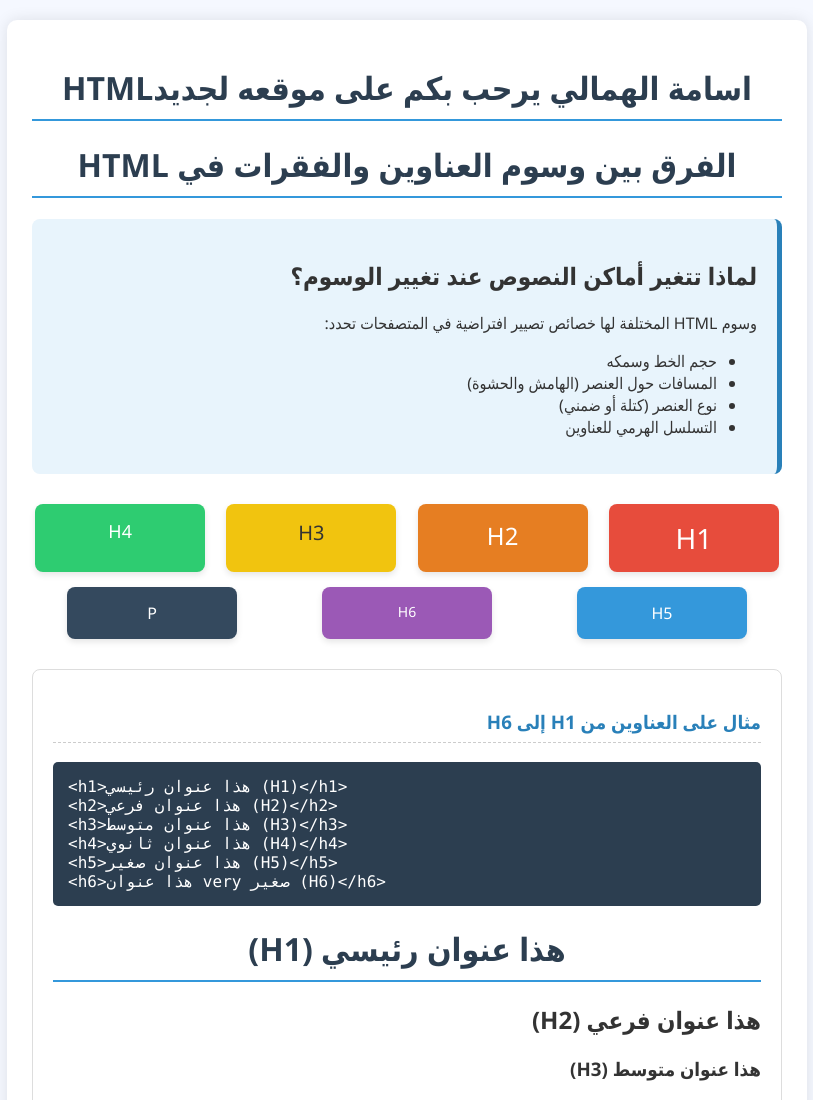
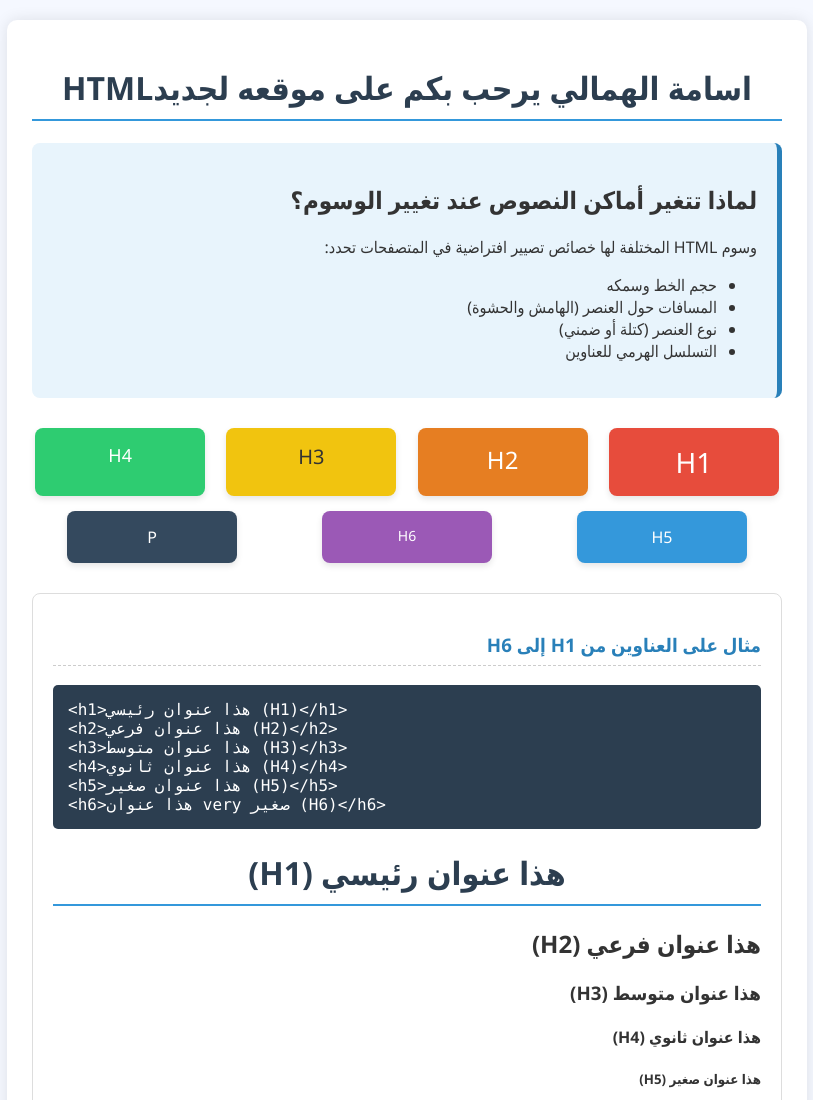
Before and after one commit to hmaly104/myfirst, a plain HTML site: page index.html in a window 1280 px wide. Shown: the top 1100 px of the page, without its empty margins (233-1046 px from the left). Drawn offline with Linux system fonts and the light colour scheme.

Commit message:
Add files via upload

```diff
--- a/index.html
+++ b/index.html
@@ -97,7 +97,6 @@
     <div class="container">
         <h1>اسامة الهمالي يرحب بكم على موقعه لجديدHTML</h1>
 
-        <h1>الفرق بين وسوم العناوين والفقرات في HTML</h1>
 
         <div class="explanation">
             <h2>لماذا تتغير أماكن النصوص عند تغيير الوسوم؟</h2>
```
